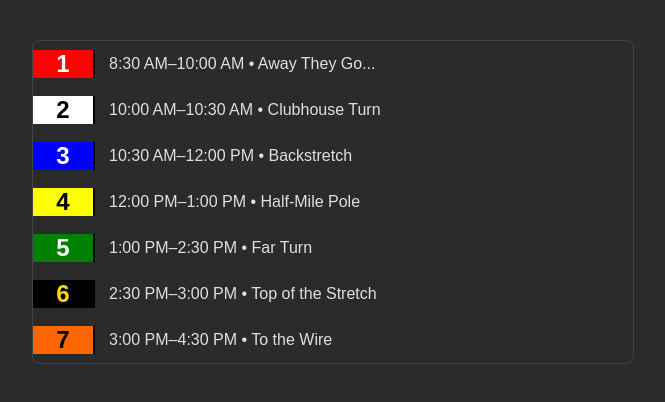
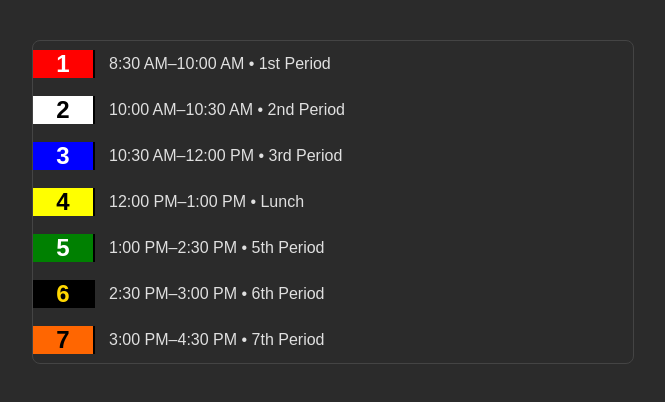
Before and after one commit to MJHalling/bellschedule, a plain HTML site: page index.html in a window 1280 px wide. Shown: the whole page, without its empty margins (307-972 px from the left). Drawn offline with Linux system fonts and the light colour scheme.

Commit message:
Update index.html

```diff
--- a/index.html
+++ b/index.html
@@ -46,16 +46,19 @@
 </head>
 <body>
   <div class="schedule" id="schedule"></div>
+<audio autoplay loop>
+  <source src="https://github.com/DaGammla/keep-silk-open/raw/main/silence.mp3" type="audio/mpeg">
+</audio>
 
 <script>
   const blocks = [
-    { num: 1, label: "Away They Go...", start: "8:30 AM", end: "10:00 AM", silk: "#FF0100", numText: "#FFF" },
-    { num: 2, label: "Clubhouse Turn", start: "10:00 AM", end: "10:30 AM", silk: "#FFFFFF", numText: "#000" },
-    { num: 3, label: "Backstretch", start: "10:30 AM", end: "12:00 PM", silk: "#0000FF", numText: "#FFF" },
-    { num: 4, label: "Half-Mile Pole", start: "12:00 PM", end: "1:00 PM", silk: "#FFFF00", numText: "#000" },
-    { num: 5, label: "Far Turn", start: "1:00 PM", end: "2:30 PM", silk: "#008001", numText: "#FFF" },
-    { num: 6, label: "Top of the Stretch", start: "2:30 PM", end: "3:00 PM", silk: "#000000", numText: "#FFD700" },
-    { num: 7, label: "To the Wire", start: "3:00 PM", end: "4:30 PM", silk: "#FF6601", numText: "#000" }
+    { num: 1, label: "1st Period", start: "8:30 AM", end: "10:00 AM", silk: "#FF0100", numText: "#FFF" },
+    { num: 2, label: "2nd Period", start: "10:00 AM", end: "10:30 AM", silk: "#FFFFFF", numText: "#000" },
+    { num: 3, label: "3rd Period", start: "10:30 AM", end: "12:00 PM", silk: "#0000FF", numText: "#FFF" },
+    { num: 4, label: "Lunch", start: "12:00 PM", end: "1:00 PM", silk: "#FFFF00", numText: "#000" },
+    { num: 5, label: "5th Period", start: "1:00 PM", end: "2:30 PM", silk: "#008001", numText: "#FFF" },
+    { num: 6, label: "6th Period", start: "2:30 PM", end: "3:00 PM", silk: "#000000", numText: "#FFD700" },
+    { num: 7, label: "7th Period", start: "3:00 PM", end: "4:30 PM", silk: "#FF6601", numText: "#000" }
   ];
 
   function getCurrentMinutes() {
```
